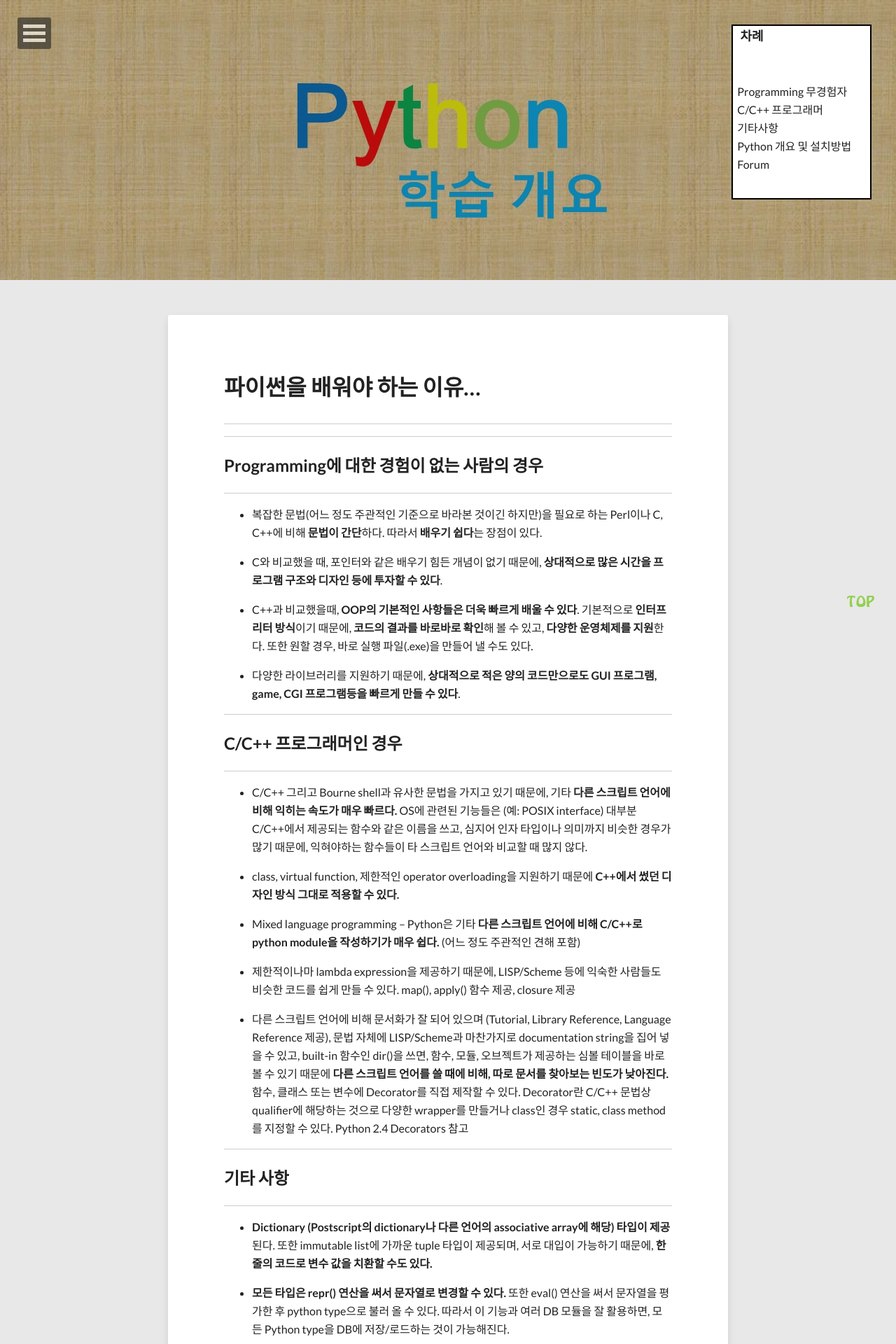
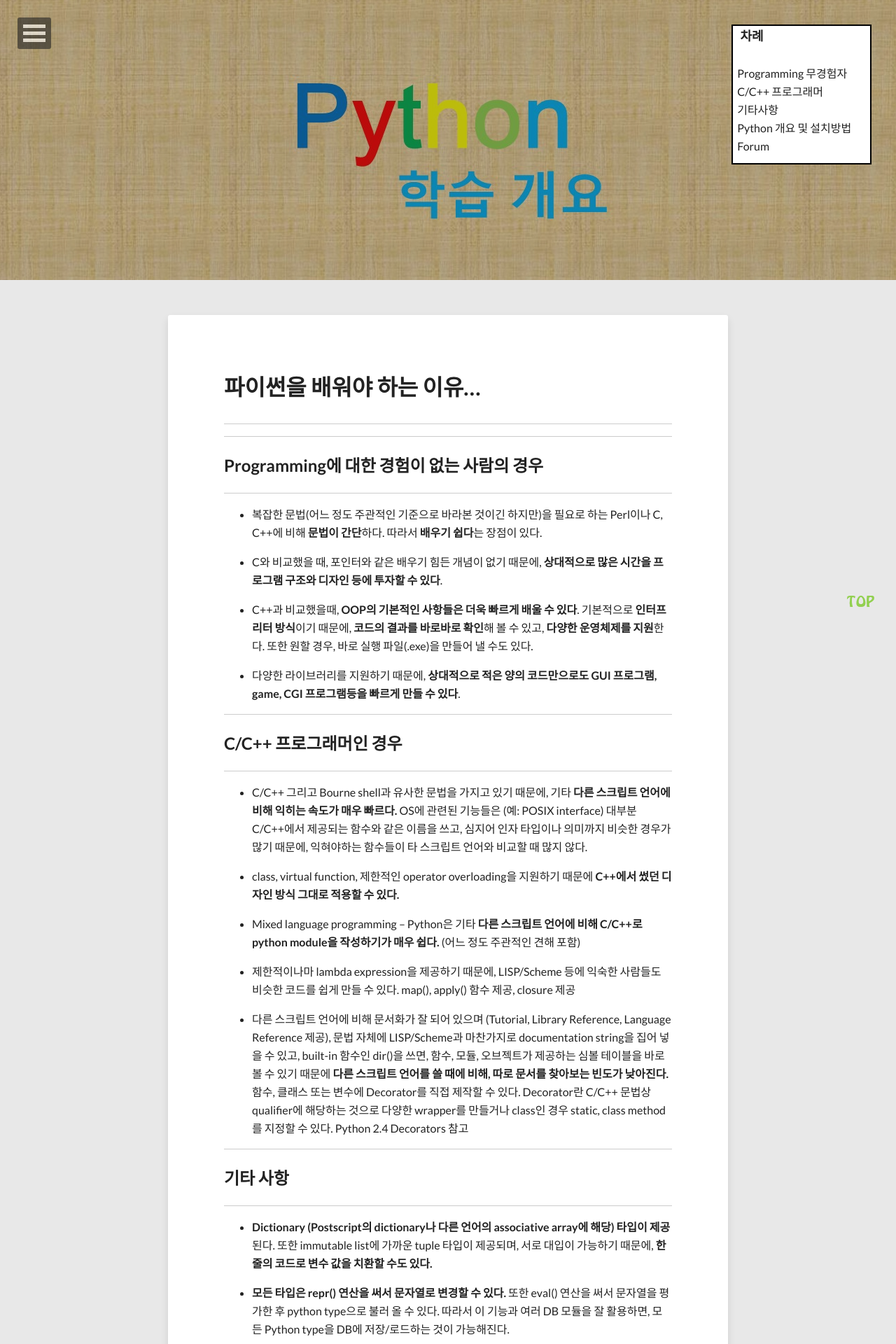
Before and after one commit to geoncheollee/geonblog, a Jekyll site: the page built from python_intro.md, in a window 1280 px wide. Shown: the top 1920 px of the page at 70% size. Built offline with Jekyll 4.4.1, drawn with Linux system fonts in a browser that asks for light colours; nearby versions of some CDN libraries; comment, search, counter and statistics services are not loaded.

Commit message:
20141103_hong

```diff
--- a/python_intro.md
+++ b/python_intro.md
@@ -11,9 +11,9 @@
 
 <html>
 	<body>
-		<div style="background: white; height: 250px; width: 200px; border: 2px solid black; position: fixed; top: 35px; right: 35px;">
+		<div style="background: white; height: 200px; width: 200px; border: 2px solid black; position: fixed; top: 35px; right: 35px;">
 		<b><span style="font-size: large;">&nbsp;&nbsp;&nbsp;차례</span></b><br /><br>
-  			<br><a href="#1"> &nbsp;&nbsp;Programming 무경험자</a> <br>
+  			<a href="#1"> &nbsp;&nbsp;Programming 무경험자</a> <br>
   			<a href="#2"> &nbsp;&nbsp;C/C++ 프로그래머</a> <br>
   			<a href="#3"> &nbsp;&nbsp;기타사항</a> <br>
   			<a href="#4"> &nbsp;&nbsp;Python 개요 및 설치방법 </a> <br>
```
